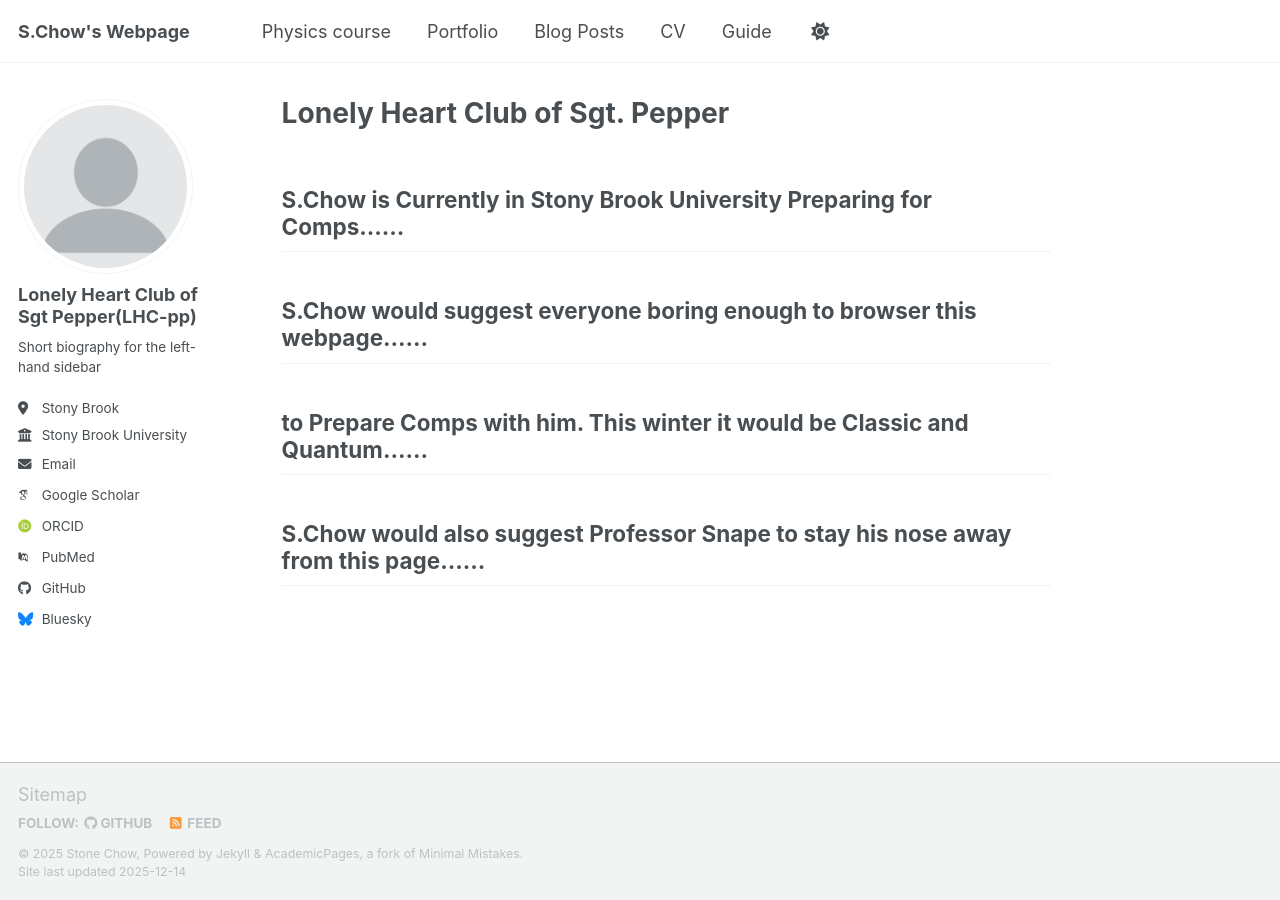
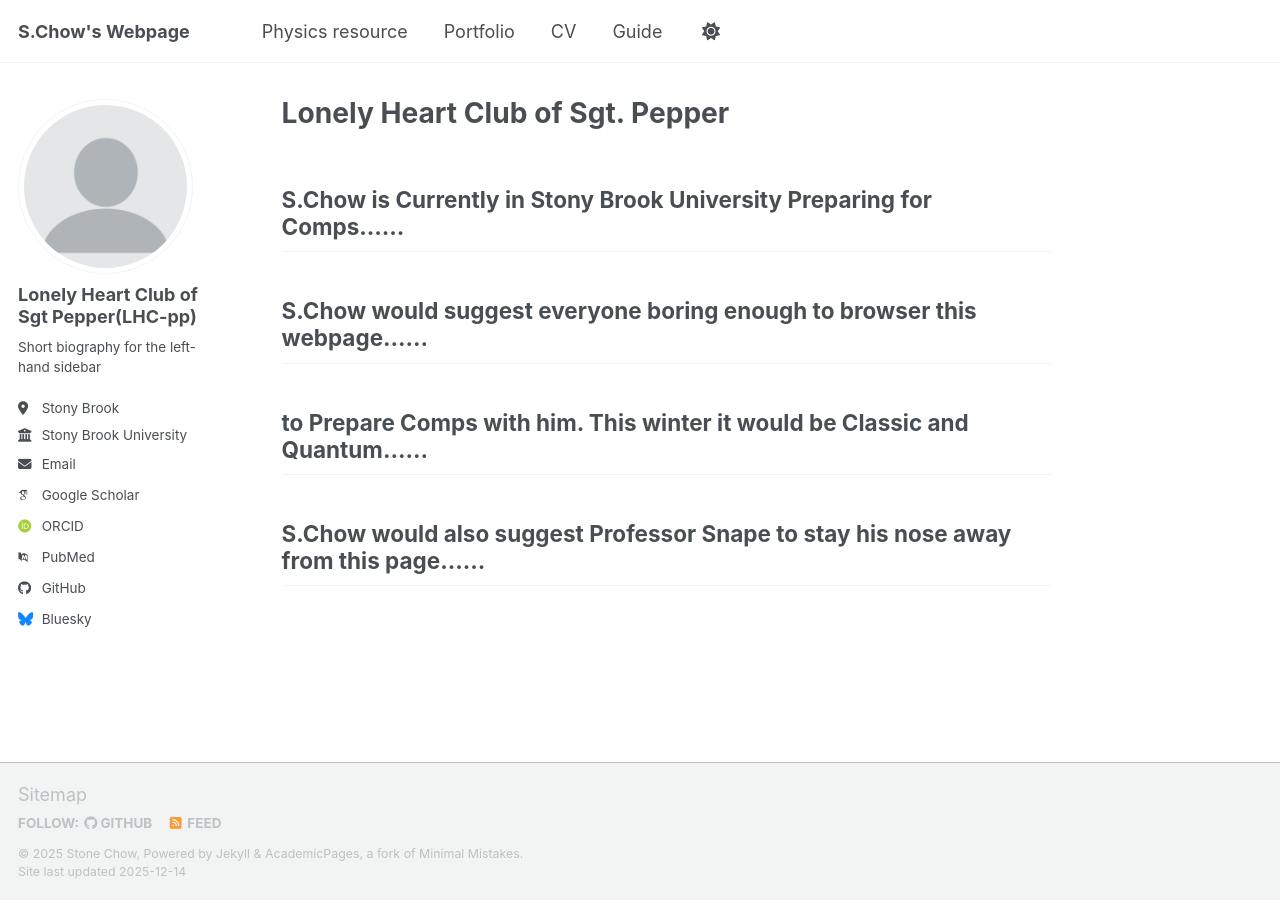
Before and after one commit to StoneChou2007/StoneChou2007, a Jekyll site: the page built from _pages/about.md, in a window 1280 px wide. Built offline with Jekyll 4.4.1, drawn with Linux system fonts in a browser that asks for light colours; some web fonts are replaced; a script bundle is joined from its source files by our own code; library files that are not in the unit come from our copies.

Commit message:
Update navigation.yml

```diff
--- a/_data/navigation.yml
+++ b/_data/navigation.yml
@@ -9,14 +9,11 @@
 
 main:
 
-  - title: "Physics course"
+  - title: "Physics resource"
     url: /physicscourses/
 
   - title: "Portfolio"
     url: /portfolio/
-
-  - title: "Blog Posts"
-    url: /year-archive/
 
   - title: "CV"
     url: /cv/
```
